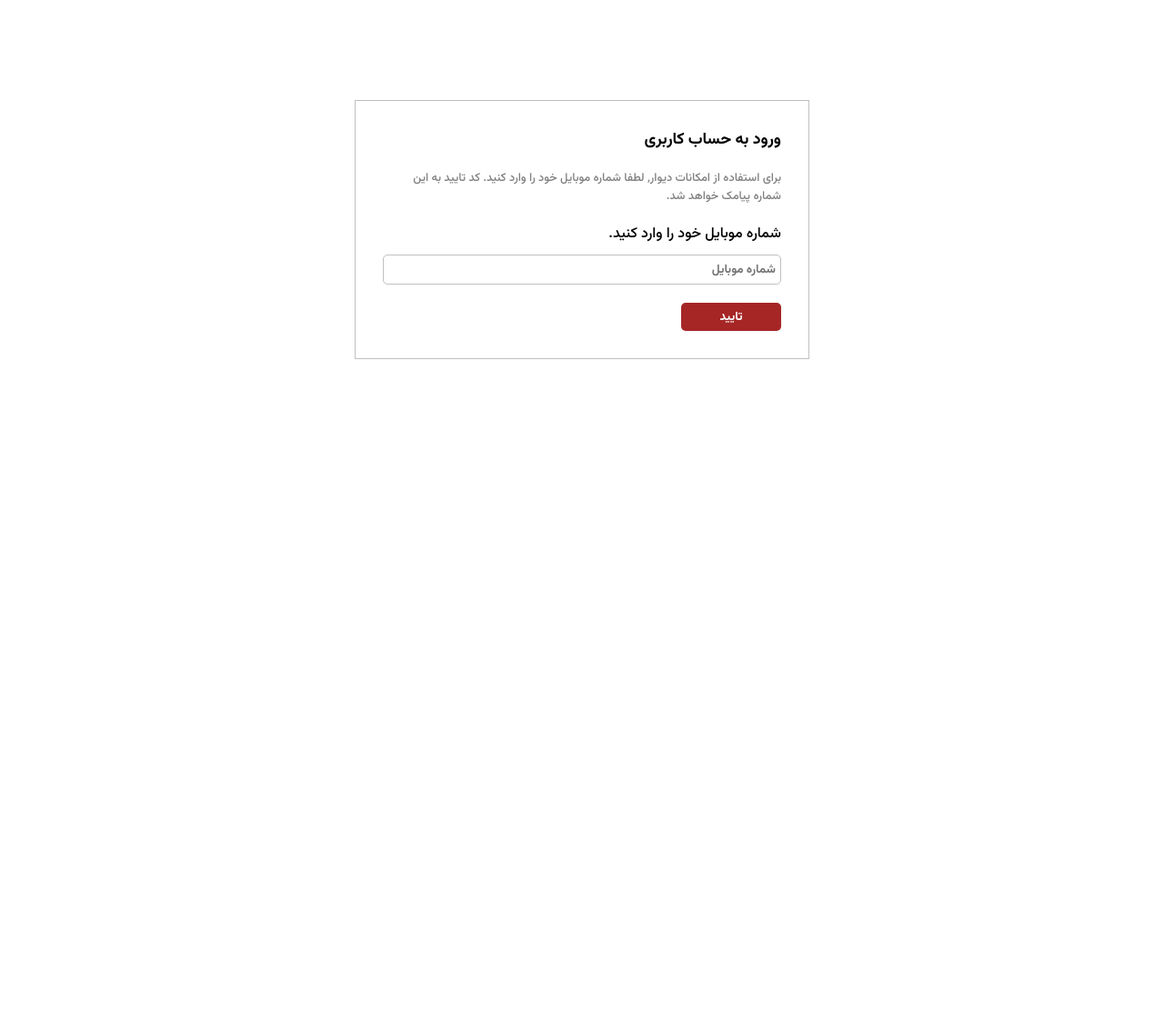
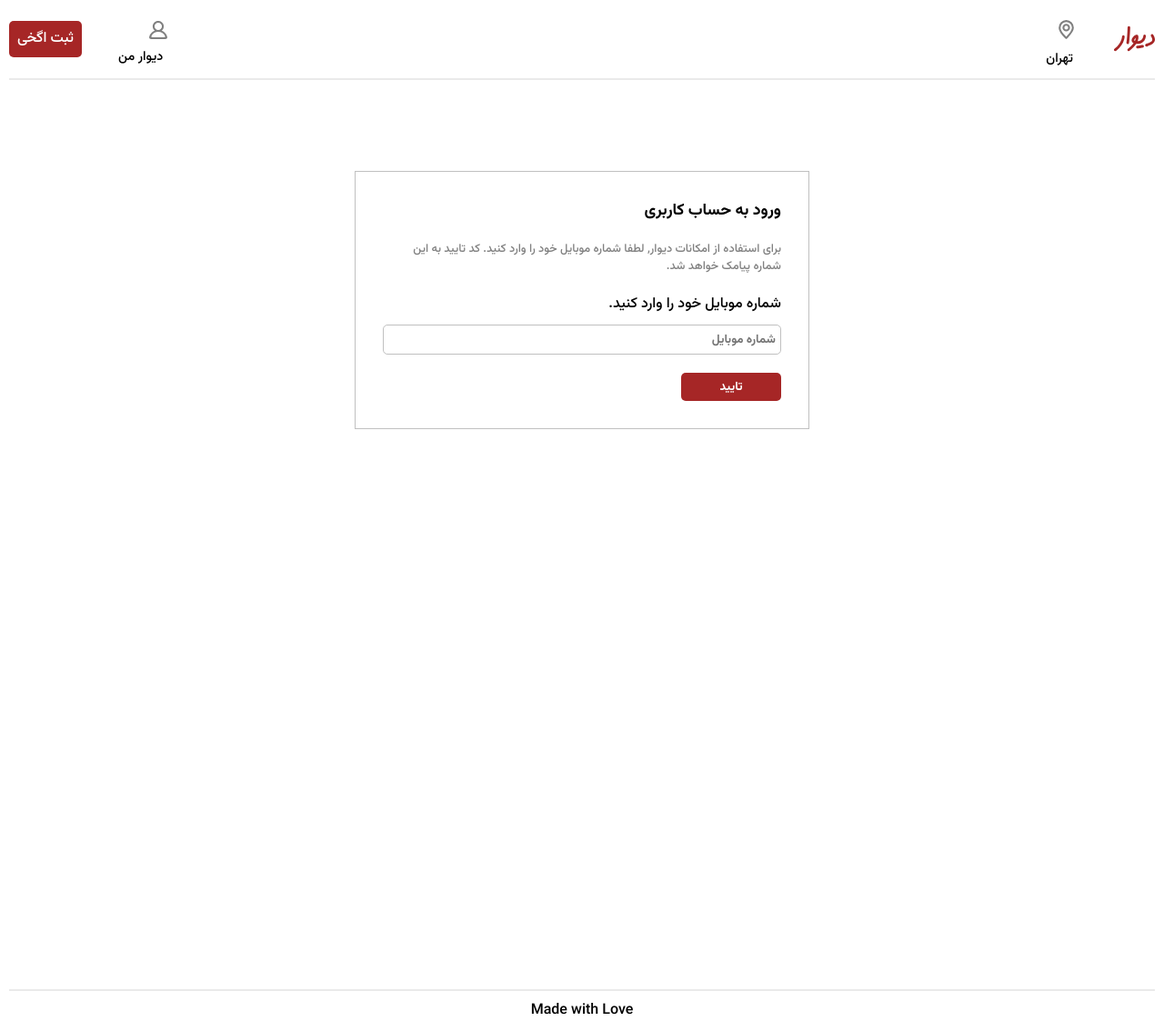
Before and after one commit to vajihe410/Divar, a React (Vite) app: page /auth in a window 1280 px wide. Shown: the whole page at 91% size. Before the commit the page ends 800 px from the top, so only its background shows below. Built offline with nearby package versions, Linux system fonts and the light colour scheme; no server answers.

Commit message:
Feat & Styles:header,footer and layout with styles

```diff
--- a/src/App.jsx
+++ b/src/App.jsx
@@ -3,13 +3,16 @@
 import { QueryClient, QueryClientProvider } from '@tanstack/react-query'
 import defaultOptions from "./configs/reactQuery";
 import { ReactQueryDevtools } from "@tanstack/react-query-devtools";
+import Layout from "./layouts/Layout";
 
 const queryClient = new QueryClient({defaultOptions});
 function App() {
   return(
     <BrowserRouter>
       <QueryClientProvider client={queryClient}>
-       <Router/>
+        <Layout>
+          <Router/>
+        </Layout>
       </QueryClientProvider>
       <ReactQueryDevtools initialIsOpen={false} />
     </BrowserRouter>
--- /dev/null
+++ b/src/layouts/Footer.jsx
@@ -0,0 +1,13 @@
+import React from 'react'
+//styles
+import styles from './Footer.module.css'
+
+function Footer() {
+  return (
+    <footer className={styles.footer}>
+        <p>Made with Love</p>
+    </footer>
+  )
+}
+
+export default Footer
--- /dev/null
+++ b/src/layouts/Footer.module.css
@@ -0,0 +1,7 @@
+.footer{
+    text-align: center;
+    direction: rtl;
+    margin-top: 100px;
+    padding-top:10px ;
+    border-top: 2px solid rgb(234, 234, 234);
+}
--- /dev/null
+++ b/src/layouts/Header.jsx
@@ -0,0 +1,31 @@
+import React from 'react'
+import { Link } from 'react-router-dom'
+//styles
+import styles from "./Header.module.css"
+
+function Header() {
+  return (
+    <header className={styles.header}>
+        <div>
+            <Link to="/">
+                <img src='divar.svg' className={styles.logo}/>
+            </Link>
+            <span>
+                <img src='location.svg'/>
+                <p>تهران</p>
+            </span>
+        </div>
+        <div>
+            <Link to='/auth'>
+                <span>
+                    <img src='profile.svg'/>
+                    <p>دیوار من</p>
+                </span>
+            </Link>
+            <Link to='/dashboard' className={styles.button}>ثبت اگخی</Link>
+        </div>
+    </header>
+  )
+}
+
+export default Header
--- /dev/null
+++ b/src/layouts/Header.module.css
@@ -0,0 +1,29 @@
+.header{
+    display: flex;
+    justify-content: space-between;
+    align-items: center;
+    border-bottom: 2px solid rgb(234, 234, 234);
+    padding: 10px 0;
+    margin-bottom: 20px;
+}
+.logo{
+    width: 45px;
+    margin-left: 40px;
+}
+.header div{
+    display: flex;
+}
+.header span p {
+    margin-right: 5px;
+    font-size: 0.9rem;
+}
+.button{
+    background-color: #a62626;
+    color: #fff;
+    height: 40px;
+    width: 80px;
+    line-height: 40px;
+    text-align: center;
+    border-radius: 5px;
+    margin-right: 40px;
+}
--- /dev/null
+++ b/src/layouts/Layout.jsx
@@ -0,0 +1,18 @@
+import React from 'react'
+//components
+import Header from './Header'
+import Footer from './Footer'
+//styles
+import styles from './Layout.module.css'
+function Layout({children}) {
+  return (
+    <>
+        <Header/>
+        <div className={styles.main}>{children}</div>
+        <Footer/>
+
+    </>
+  )
+}
+
+export default Layout
--- /dev/null
+++ b/src/layouts/Layout.module.css
@@ -0,0 +1,3 @@
+.main{
+    min-height: 100vh;
+}
```
